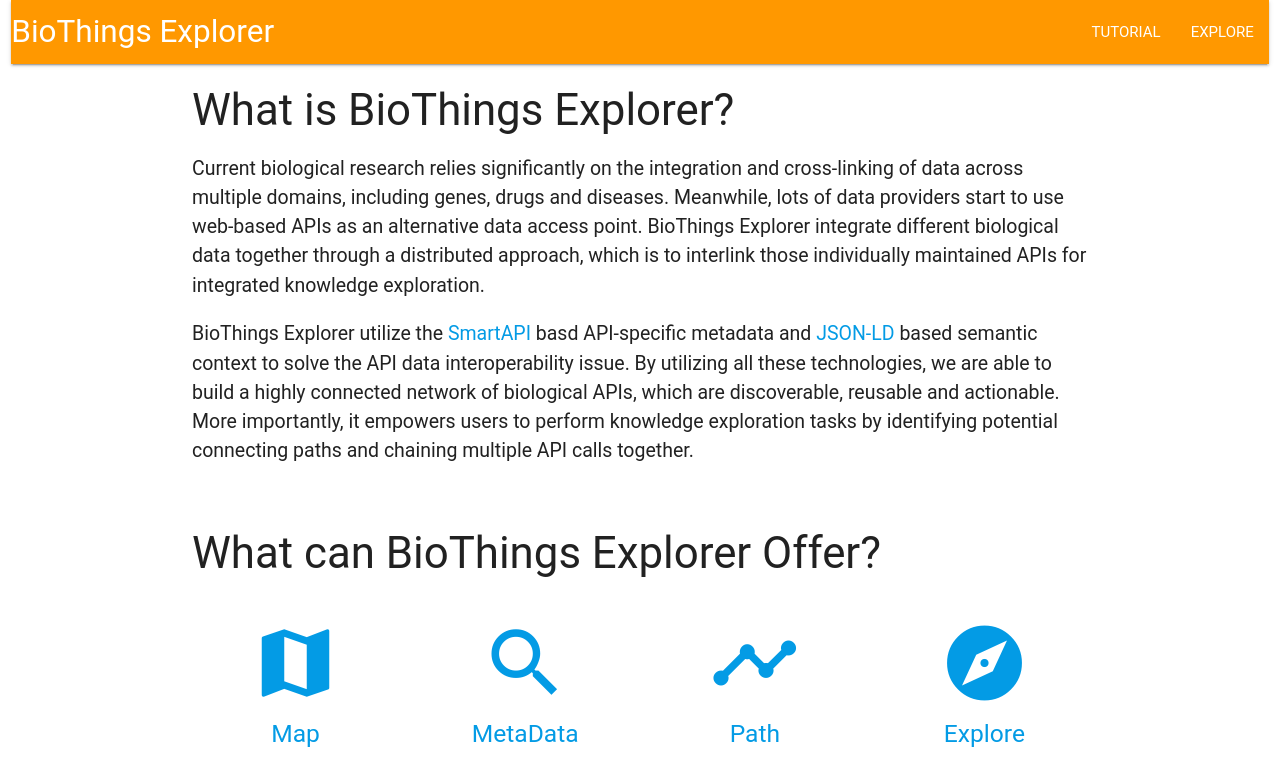
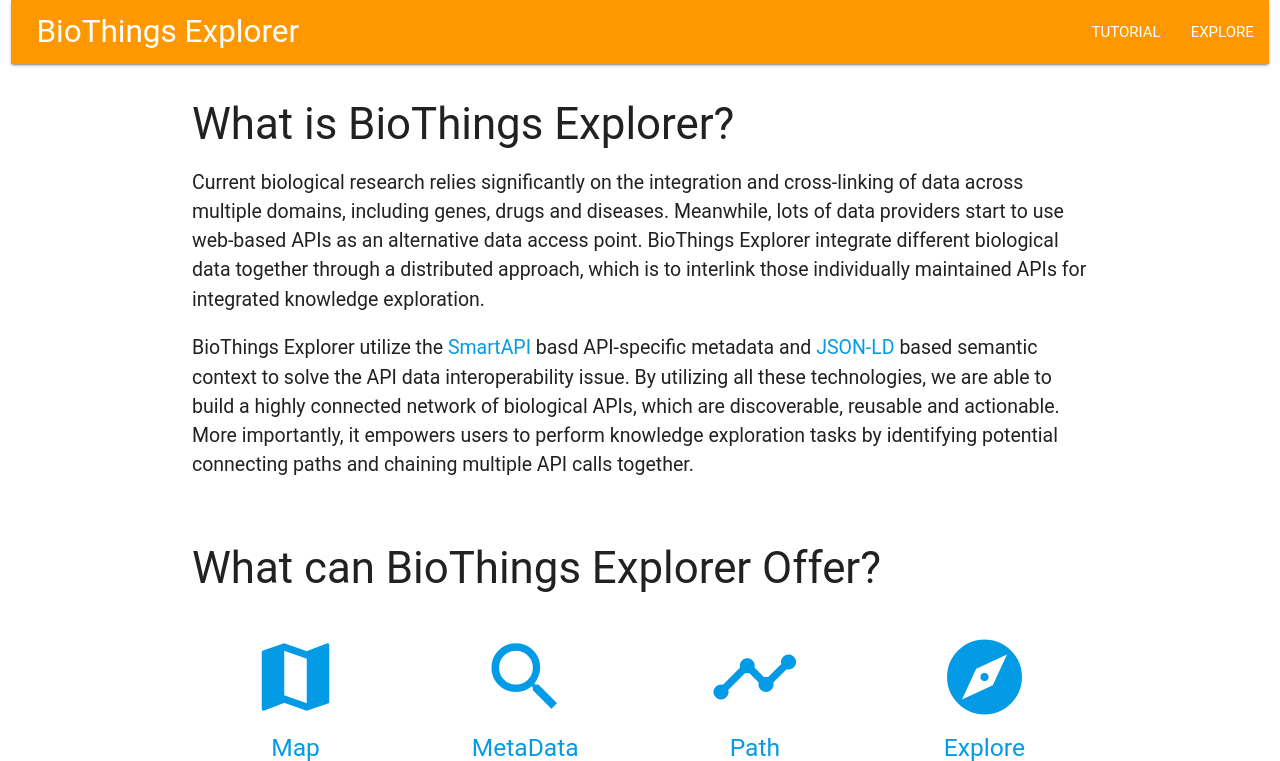
Before and after one commit to biothings/biothings_explorer_web_old, a Python web app: template src/templates/tutorial.html in a window 1280 px wide. Shown: the top 761 px of the page. Run offline with Jinja, Linux system fonts and the light colour scheme; the template is opened without the code that fills it, so the values that code supplies are empty; some libraries are stand-ins or nearby versions; some web fonts are replaced.

Commit message:
update tutorial style sheet

```diff
--- a/src/static/css/tutorial_style.css
+++ b/src/static/css/tutorial_style.css
@@ -1,3 +1,16 @@
 #introduction, #metadata, #path p{
 	font-size: 1.3rem;
 }
+.brand-logo {
+	margin-left: 2%;
+}
+
+#navbar {
+    position:fixed;
+    top:0;
+    z-index:100;
+}
+
+#introduction {
+	margin-top: 100px;
+}
```
